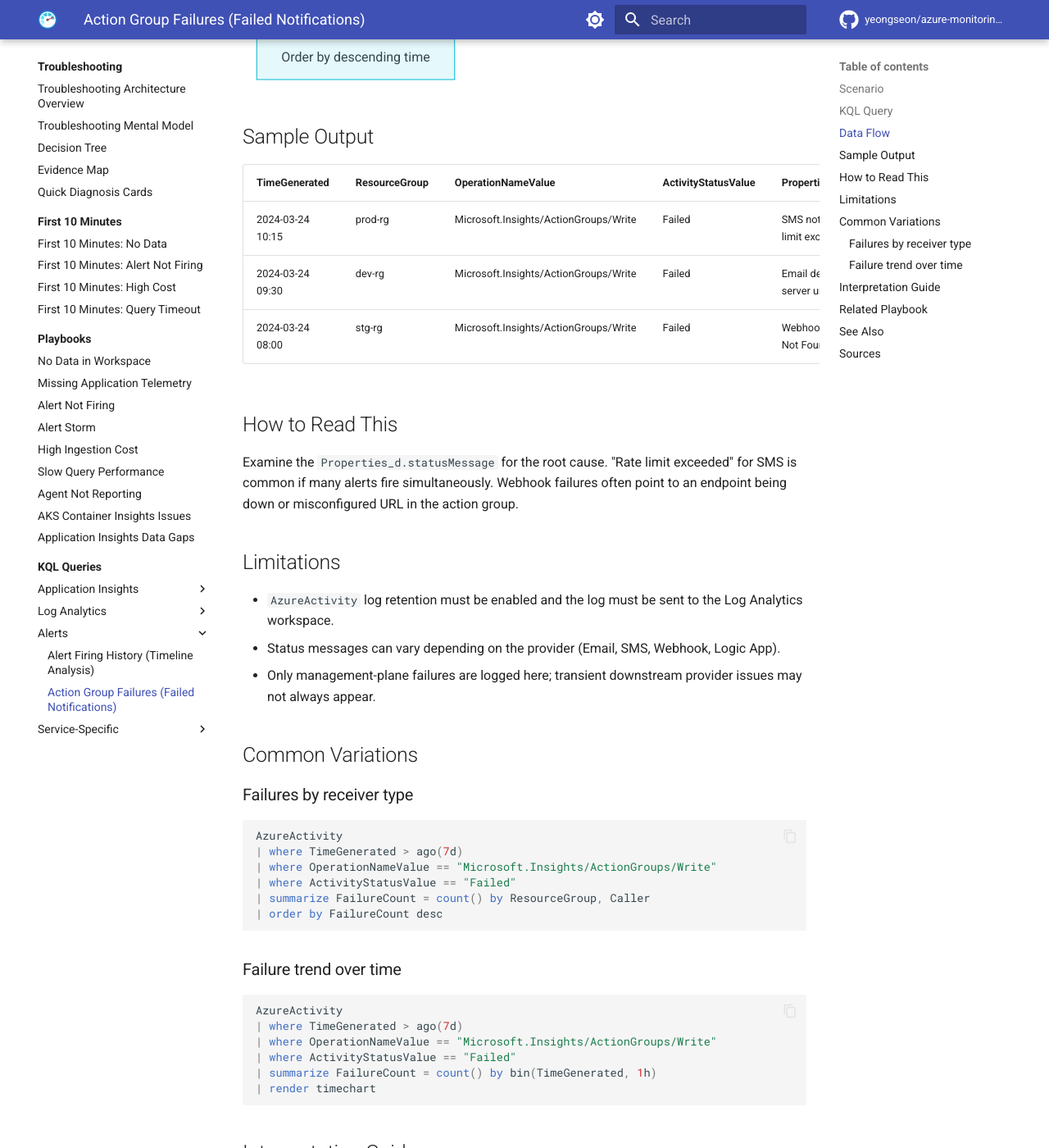
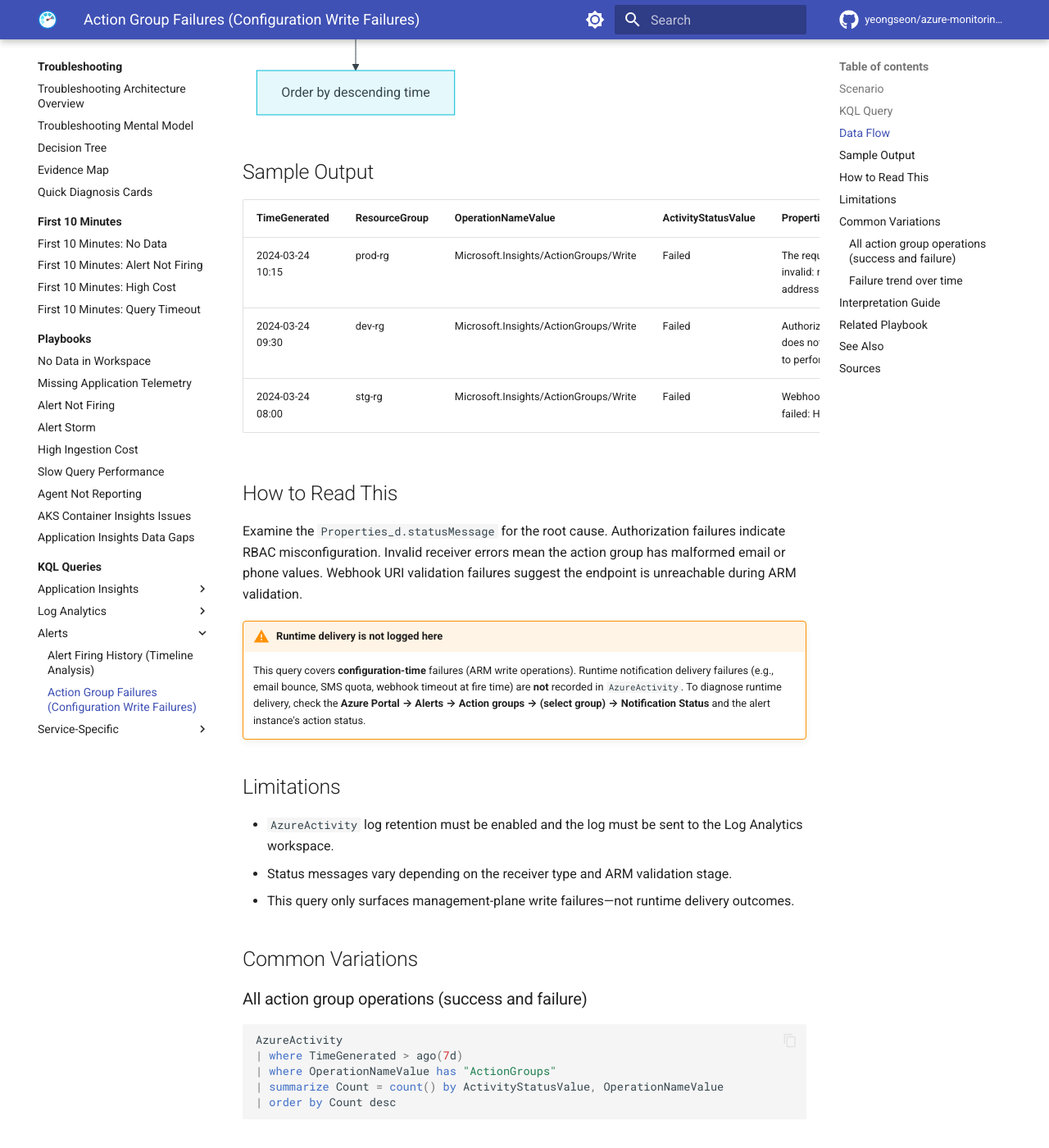
Before and after one commit to yeongseon/azure-monitoring-practical-guide, an MkDocs documentation site: the page built from docs/troubleshooting/kql/alerts/action-group-failures.md, in a window 1280 px wide and 1400 px high, scrolled down 1392 px. Shown: the whole window at 82% size. Built offline with MkDocs 1.6.1 and Material for MkDocs 9.7.7, drawn with Linux system fonts in a browser that asks for light colours; comment, search, counter and statistics services are not loaded; some of the changed text lies outside the part shown.

Commit message:
fix: address Oracle review findings — correct action-group query premise, fix metric filter, mask connection strings, add frontmatter justifications

````diff
--- a/docs/troubleshooting/decision-tree.md
+++ b/docs/troubleshooting/decision-tree.md
@@ -4,6 +4,7 @@ content_sources:
     - id: decision-tree
       type: flowchart
       source: self-generated
+      justification: "Synthesized from Microsoft Learn troubleshooting articles for Azure Monitor, Log Analytics, and alerts"
       based_on:
         - https://learn.microsoft.com/en-us/azure/azure-monitor/troubleshoot
         - https://learn.microsoft.com/en-us/azure/azure-monitor/logs/troubleshoot
--- a/docs/troubleshooting/evidence-map.md
+++ b/docs/troubleshooting/evidence-map.md
@@ -4,6 +4,7 @@ content_sources:
     - id: evidence-map
       type: flowchart
       source: self-generated
+      justification: "Synthesized from Microsoft Learn troubleshooting articles for Azure Monitor and Log Analytics"
       based_on:
         - https://learn.microsoft.com/en-us/azure/azure-monitor/troubleshoot
         - https://learn.microsoft.com/en-us/azure/azure-monitor/logs/troubleshoot
--- a/docs/troubleshooting/kql/alerts/action-group-failures.md
+++ b/docs/troubleshooting/kql/alerts/action-group-failures.md
@@ -9,12 +9,12 @@ content_sources:
         - https://learn.microsoft.com/en-us/azure/azure-monitor/alerts/alerts-troubleshoot
 ---
 
-# Action Group Failures (Failed Notifications)
+# Action Group Failures (Configuration Write Failures)
 
-When an alert fires but the notification is not sent, it is logged in the `AzureActivity` table as a failure. Troubleshooting these failures is essential for ensuring that critical issues are communicated to the correct responders.
+When action group configuration changes fail (create, update, or delete), the failure is logged in the `AzureActivity` table. Tracking these failures helps ensure that action groups remain correctly configured so alerts can reach the intended responders.
 
 ## Scenario
-You suspect that email or SMS notifications are not being sent for critical alerts and want to identify the specific error message associated with the failure.
+You suspect that recent action group configuration changes failed, and you want to identify which changes were rejected and why—e.g., invalid receiver addresses, insufficient permissions, or ARM validation errors.
 
 ## KQL Query
 ```kusto
@@ -36,7 +36,7 @@ AzureActivity
 ```mermaid
 graph TD
     A[AzureActivity table] --> B[Filter last 7 days]
-    B --> C[Filter for ActionGroups/Write]
+    B --> C[Filter ActionGroups/Write]
     C --> D[Filter Status == Failed]
     D --> E[Project timestamp and message]
     E --> F[Order by descending time]
@@ -45,28 +45,30 @@ graph TD
 ## Sample Output
 | TimeGenerated | ResourceGroup | OperationNameValue | ActivityStatusValue | Properties_d.statusMessage |
 | :--- | :--- | :--- | :--- | :--- |
-| 2024-03-24 10:15 | prod-rg | Microsoft.Insights/ActionGroups/Write | Failed | SMS notification failed: rate limit exceeded. |
-| 2024-03-24 09:30 | dev-rg | Microsoft.Insights/ActionGroups/Write | Failed | Email delivery failed: SMTP server unreachable. |
-| 2024-03-24 08:00 | stg-rg | Microsoft.Insights/ActionGroups/Write | Failed | Webhook failed: HTTP 404 Not Found. |
+| 2024-03-24 10:15 | prod-rg | Microsoft.Insights/ActionGroups/Write | Failed | The request content was invalid: receiver email address format is not valid. |
+| 2024-03-24 09:30 | dev-rg | Microsoft.Insights/ActionGroups/Write | Failed | Authorization failed. Caller does not have permissions to perform action. |
+| 2024-03-24 08:00 | stg-rg | Microsoft.Insights/ActionGroups/Write | Failed | Webhook URI validation failed: HTTP 404 Not Found. |
 
 ## How to Read This
-Examine the `Properties_d.statusMessage` for the root cause. "Rate limit exceeded" for SMS is common if many alerts fire simultaneously. Webhook failures often point to an endpoint being down or misconfigured URL in the action group.
+Examine the `Properties_d.statusMessage` for the root cause. Authorization failures indicate RBAC misconfiguration. Invalid receiver errors mean the action group has malformed email or phone values. Webhook URI validation failures suggest the endpoint is unreachable during ARM validation.
+
+!!! warning "Runtime delivery is not logged here"
+    This query covers **configuration-time** failures (ARM write operations). Runtime notification delivery failures (e.g., email bounce, SMS quota, webhook timeout at fire time) are **not** recorded in `AzureActivity`. To diagnose runtime delivery, check the **Azure Portal → Alerts → Action groups → (select group) → Notification Status** and the alert instance's action status.
 
 ## Limitations
 *   `AzureActivity` log retention must be enabled and the log must be sent to the Log Analytics workspace.
-*   Status messages can vary depending on the provider (Email, SMS, Webhook, Logic App).
-*   Only management-plane failures are logged here; transient downstream provider issues may not always appear.
+*   Status messages vary depending on the receiver type and ARM validation stage.
+*   This query only surfaces management-plane write failures—not runtime delivery outcomes.
 
 ## Common Variations
 
-### Failures by receiver type
+### All action group operations (success and failure)
 ```kusto
 AzureActivity
 | where TimeGenerated > ago(7d)
-| where OperationNameValue == "Microsoft.Insights/ActionGroups/Write"
-| where ActivityStatusValue == "Failed"
-| summarize FailureCount = count() by ResourceGroup, Caller
-| order by FailureCount desc
+| where OperationNameValue has "ActionGroups"
+| summarize Count = count() by ActivityStatusValue, OperationNameValue
+| order by Count desc
 ```
 
 ### Failure trend over time
@@ -83,13 +85,13 @@ AzureActivity
 
 | Pattern | Indicates | Action |
 |---|---|---|
-| SMS or email failures cluster together | Receiver quota or provider issue | Check rate limits and retry behavior |
-| Webhook failures dominate | Endpoint or auth issue | Validate URL, certificates, and payload expectations |
-| Failures appear after recent edits | Configuration regression | Review action group changes and recent deployments |
+| Authorization failures dominate | RBAC or policy blocking changes | Verify Monitoring Contributor role for the caller |
+| Validation failures after deployment | IaC template has invalid receiver values | Review Bicep/ARM parameters for the action group |
+| Failures cluster after a specific time | Recent policy or RBAC change | Correlate with `AzureActivity` policy assignment events |
 
 ## Related Playbook
 
-For the full investigation workflow, see [Alert Not Firing](../../playbooks/alert-not-firing.md).
+For the full alert investigation workflow, see [Alert Not Firing](../../playbooks/alert-not-firing.md).
 
 ## See Also
 *   [Alert Firing History](alert-firing-history.md)
@@ -98,3 +100,4 @@ For the full investigation workflow, see [Alert Not Firing](../../playbooks/aler
 ## Sources
 *   [MS Learn: AzureActivity table reference](https://learn.microsoft.com/azure/azure-monitor/reference/tables/azureactivity)
 *   [MS Learn: Troubleshooting Azure Monitor alerts](https://learn.microsoft.com/azure/azure-monitor/alerts/alerts-troubleshoot)
+*   [MS Learn: Action groups](https://learn.microsoft.com/azure/azure-monitor/alerts/action-groups)
--- a/docs/troubleshooting/kql/service-specific/index.md
+++ b/docs/troubleshooting/kql/service-specific/index.md
@@ -4,6 +4,7 @@ content_sources:
     - id: service-specific-queries
       type: flowchart
       source: self-generated
+      justification: "Synthesized from Microsoft Learn monitoring guides for App Service, AKS, Container Apps, Functions, and VMs"
       based_on:
         - https://learn.microsoft.com/en-us/azure/app-service/monitor-app-service
         - https://learn.microsoft.com/en-us/azure/aks/monitor-aks
````
Also changed, not shown: other parts of docs/troubleshooting/kql/alerts/action-group-failures.md (+1 -1 lines), docs/platform/metrics-and-dimensions.md (+1 -1 lines), docs/service-guides/functions/observability.md (+2 -2 lines).
